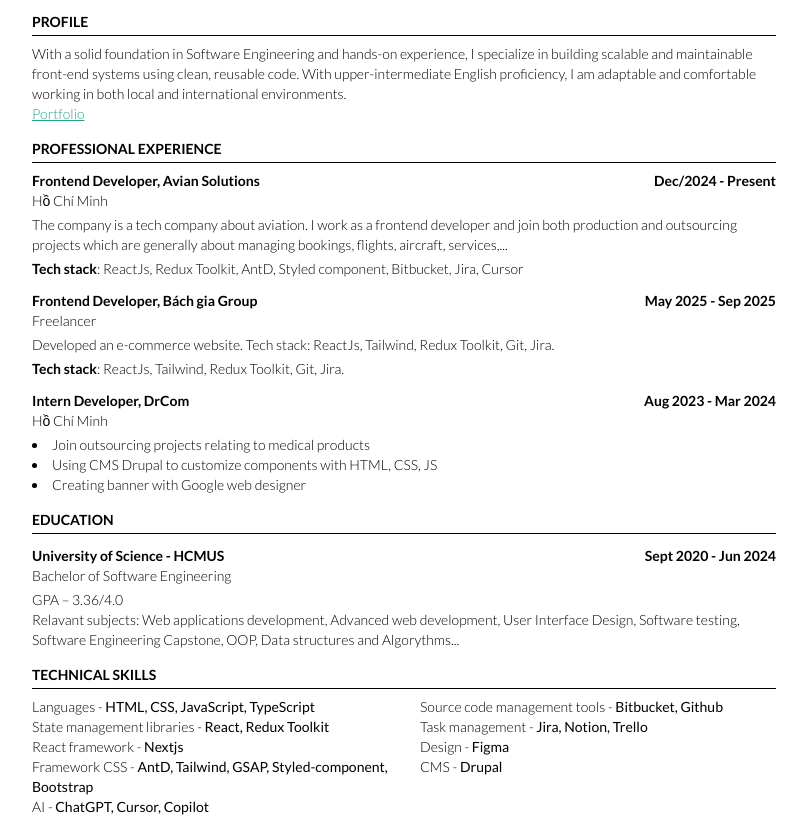
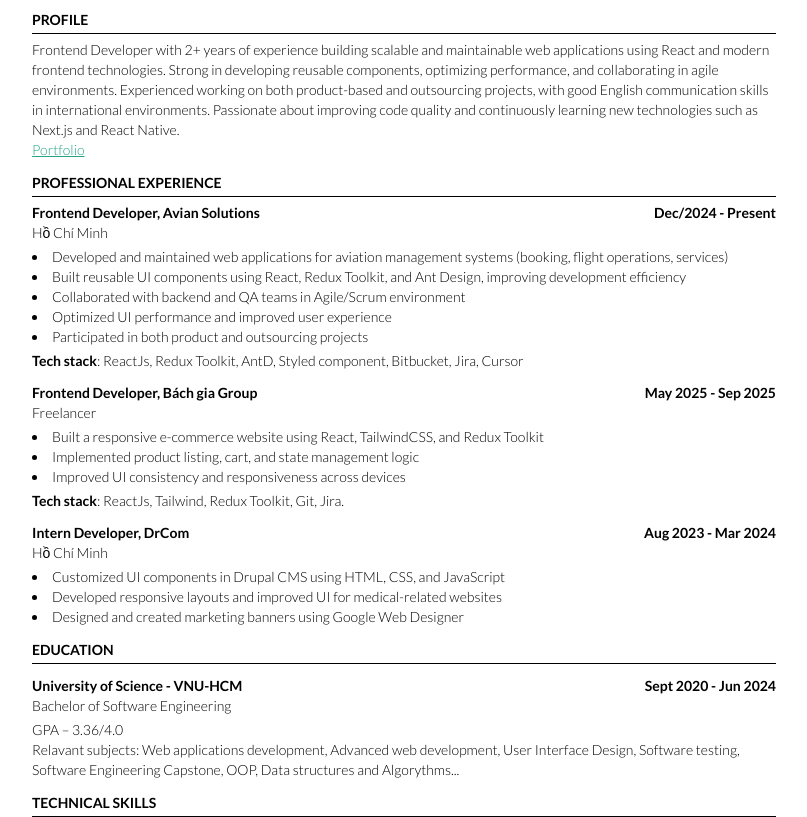
Before and after one commit to BichLeee/my-resume, a plain HTML site: page index.html in a window 1280 px wide. Shown: the part 151-968 px from the top of the page, without its empty margins (236-1043 px from the left). Drawn offline with nearby package versions, Linux system fonts and the light colour scheme.

Commit message:
update cv

```diff
--- a/index.html
+++ b/index.html
@@ -1,4 +1,4 @@
-<!DOCTYPE html>
+<!doctype html>
 <html lang="en">
     <head>
         <meta charset="UTF-8" />
@@ -6,15 +6,12 @@
         <title>NgocBich</title>
         <link rel="preconnect" href="https://fonts.googleapis.com" />
         <link rel="preconnect" href="https://fonts.gstatic.com" crossorigin />
-        <link
-            href="https://fonts.googleapis.com/css2?family=Lato:ital,wght@0,100;0,300;0,400;0,700;0,900;1,100;1,300;1,400;1,700;1,900&display=swap"
-            rel="stylesheet"
-        />
+        <link href="https://fonts.googleapis.com/css2?family=Lato:ital,wght@0,100;0,300;0,400;0,700;0,900;1,100;1,300;1,400;1,700;1,900&display=swap" rel="stylesheet" />
         <script src="https://cdn.jsdelivr.net/npm/@tailwindcss/browser@4"></script>
         <style>
             * {
                 box-sizing: border-box;
-                font-family: "Lato", sans-serif;
+                font-family: 'Lato', sans-serif;
             }
             a {
                 color: rgb(39, 164, 135);
@@ -26,7 +23,7 @@
                 line-height: 26px;
                 font-weight: 600;
                 border-bottom: 1px solid black;
-                margin-block: 12px 8px;
+                margin-block: 10px 6px;
             }
             .title-container {
                 display: flex;
@@ -59,9 +56,8 @@
             <!-- overview -->
             <div class="section">PROFILE</div>
             <div>
-                With a solid foundation in Software Engineering and hands-on experience, I specialize in building scalable and maintainable front-end systems
-                using clean, reusable code. With upper-intermediate English proficiency, I am adaptable and comfortable working in both local and international
-                environments.
+                Frontend Developer with 2+ years of experience building scalable and maintainable web applications using React and modern frontend technologies. Strong in developing reusable components, optimizing performance, and collaborating in agile environments. Experienced working on both
+                product-based and outsourcing projects, with good English communication skills in international environments. Passionate about improving code quality and continuously learning new technologies such as Next.js and React Native.
             </div>
             <a href="https://ngbi.vercel.app/">Portfolio</a>
 
@@ -72,10 +68,13 @@
                 <div>Dec/2024 - Present</div>
             </div>
             <div>Hồ Chí Minh</div>
-            <div class="mt-1">
-                The company is a tech company about aviation. I work as a frontend developer and join both production and outsourcing projects which are
-                generally about managing bookings, flights, aircraft, services,... <br />
-            </div>
+            <ul class="list-disc list-inside mt-1">
+                <li>Developed and maintained web applications for aviation management systems (booking, flight operations, services) </li>
+                <li>Built reusable UI components using React, Redux Toolkit, and Ant Design, improving development efficiency </li>
+                <li>Collaborated with backend and QA teams in Agile/Scrum environment </li>
+                <li>Optimized UI performance and improved user experience </li>
+                <li>Participated in both product and outsourcing projects</li>
+            </ul>
             <div class="mt-1"><span class="font-semibold">Tech stack</span>: ReactJs, Redux Toolkit, AntD, Styled component, Bitbucket, Jira, Cursor</div>
 
             <div class="title-container mt-3">
@@ -83,7 +82,11 @@
                 <div>May 2025 - Sep 2025</div>
             </div>
             <div>Freelancer</div>
-            <div class="mt-1">Developed an e-commerce website. Tech stack: ReactJs, Tailwind, Redux Toolkit, Git, Jira.</div>
+            <ul class="list-disc list-inside mt-1">
+                <li>Built a responsive e-commerce website using React, TailwindCSS, and Redux Toolkit</li>
+                <li>Implemented product listing, cart, and state management logic</li>
+                <li>Improved UI consistency and responsiveness across devices</li>
+            </ul>
             <div class="mt-1"><span class="font-semibold">Tech stack</span>: ReactJs, Tailwind, Redux Toolkit, Git, Jira.</div>
 
             <div class="title-container mt-3">
@@ -92,37 +95,34 @@
             </div>
             <div>Hồ Chí Minh</div>
             <ul class="list-disc list-inside mt-1">
-                <li>Join outsourcing projects relating to medical products</li>
-                <li>Using CMS Drupal to customize components with HTML, CSS, JS</li>
-                <li>Creating banner with Google web designer</li>
+                <li>Customized UI components in Drupal CMS using HTML, CSS, and JavaScript</li>
+                <li>Developed responsive layouts and improved UI for medical-related websites</li>
+                <li>Designed and created marketing banners using Google Web Designer</li>
             </ul>
 
             <!-- education -->
             <div class="section">EDUCATION</div>
             <div class="title-container mt-3">
-                <div>University of Science - HCMUS</div>
+                <div>University of Science - VNU-HCM</div>
                 <div>Sept 2020 - Jun 2024</div>
             </div>
             <div>Bachelor of Software Engineering</div>
             <div class="mt-1">
                 GPA – 3.36/4.0<br />
-                Relavant subjects: Web applications development, Advanced web development, User Interface Design, Software testing, Software Engineering
-                Capstone, OOP, Data structures and Algorythms...
+                Relavant subjects: Web applications development, Advanced web development, User Interface Design, Software testing, Software Engineering Capstone, OOP, Data structures and Algorythms...
             </div>
 
             <!-- skills -->
             <div class="section">TECHNICAL SKILLS</div>
             <div class="grid grid-cols-2 gap-8">
                 <div class="col-span-1">
-                    Languages - <b>HTML, CSS, JavaScript, TypeScript</b><br />
-                    State management libraries - <b>React, Redux Toolkit</b> <br />
-                    React framework - <b>Nextjs</b> <br />
-                    Framework CSS - <b>AntD, Tailwind, GSAP, Styled-component, Bootstrap</b> <br />
-                    AI - <b>ChatGPT, Cursor, Copilot</b>
+                    Frontend - <b>ReactJS, Next.js, Redux Toolkit</b> <br />
+                    Languages - <b>JavaScript, TypeScript, HTML, CSS</b><br />
+                    UI & Styling - <b>AntD, Tailwind, GSAP, Styled-component, Bootstrap</b> <br />
                 </div>
                 <div class="col-span-1">
-                    Source code management tools - <b>Bitbucket, Github</b><br />
-                    Task management - <b>Jira, Notion, Trello</b> <br />
+                    AI Agents - <b>Cursor, Copilot</b><br/>
+                    Tools - <b>Git (GitHub, Bitbucket), Jira, Notion, Trello</b><br />
                     Design - <b>Figma</b> <br />
                     CMS - <b>Drupal</b>
                 </div>
```
